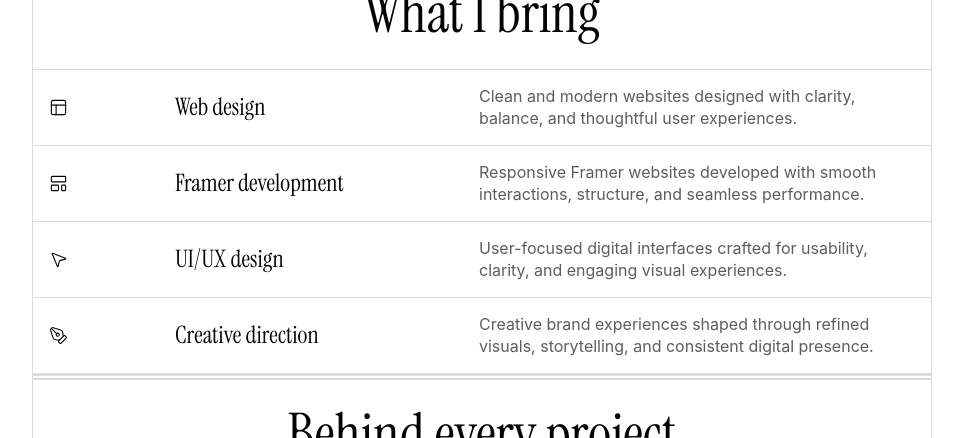
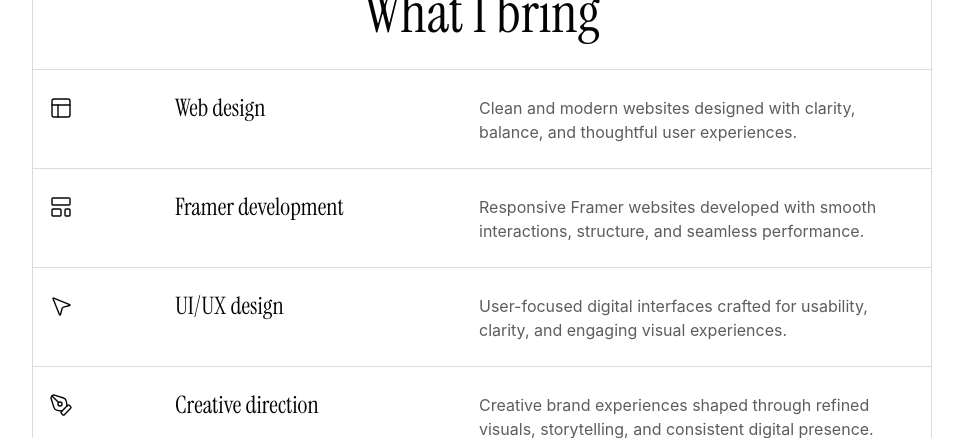
Before and after one commit to Shubham9528/Codefolio-2.0, a React (Vite) app in the folder Frontend/: page / in a window 1280 px wide. Shown: the part 2362-2800 px from the top of the page, without its empty margins (158-1121 px from the left). Built offline with nearby package versions, Linux system fonts and the light colour scheme; a web font is replaced by a local one.

Commit message:
feat: update hero content and enhance services hover state with features list

```diff
--- a/Frontend/src/components/sections/Services.jsx
+++ b/Frontend/src/components/sections/Services.jsx
@@ -3,6 +3,7 @@ import {
   LayoutTemplate,
   MousePointer2,
   PenTool,
+  CheckCircle2,
 } from "lucide-react";
 import { SectionTitle } from "../ui/SectionTitle";
 import { services } from "../../data/portfolioData";
@@ -19,13 +20,29 @@ export function Services() {
     <section id="services" className="section-rule">
       <SectionTitle>What I bring</SectionTitle>
       <div className="services-list">
-        {services.map(({ title, text, iconName }) => {
+        {services.map(({ title, text, iconName, features }) => {
           const Icon = iconMap[iconName];
           return (
             <div className="service-row" key={title}>
-              {Icon && <Icon size={19} strokeWidth={1.4} />}
+              <div className="service-icon-wrapper">
+                {Icon && <Icon size={24} strokeWidth={1.4} className="service-icon" />}
+              </div>
               <h3>{title}</h3>
-              <p>{text}</p>
+              <div className="service-content">
+                <p>{text}</p>
+                {features && (
+                  <div className="service-features-wrapper">
+                    <ul className="service-features">
+                      {features.map((feature, idx) => (
+                        <li key={idx}>
+                          <CheckCircle2 size={16} strokeWidth={2} className="feature-check" />
+                          <span>{feature}</span>
+                        </li>
+                      ))}
+                    </ul>
+                  </div>
+                )}
+              </div>
             </div>
           );
         })}
--- a/Frontend/src/data/portfolioData.js
+++ b/Frontend/src/data/portfolioData.js
@@ -1,8 +1,8 @@
 export const personalInfo = {
-  name: "Logan Hayes",
+  name: "Shubham",
   role: "Creative developer and designer",
   heroSubtitle: "Creative developer and designer who\nenjoys building simple, engaging websites.",
-  ctaText: "Get Template",
+  ctaText: "View Resume",
   ctaLink: "#contact",
   aboutIntroHeading: "More than pixels",
   aboutBio:
@@ -24,21 +24,45 @@ export const services = [
     title: "Web design",
     text: "Clean and modern websites designed with clarity, balance, and thoughtful user experiences.",
     iconName: "PanelsTopLeft",
+    features: [
+      "Responsive layouts",
+      "Visual hierarchy",
+      "Modern aesthetics",
+      "Clean structure",
+    ],
   },
   {
     title: "Framer development",
     text: "Responsive Framer websites developed with smooth interactions, structure, and seamless performance.",
     iconName: "LayoutTemplate",
+    features: [
+      "Custom components",
+      "Smooth animations",
+      "CMS integration",
+      "SEO optimization",
+    ],
   },
   {
     title: "UI/UX design",
     text: "User-focused digital interfaces crafted for usability, clarity, and engaging visual experiences.",
     iconName: "MousePointer2",
+    features: [
+      "Wireframing & Prototyping",
+      "User research",
+      "Design systems",
+      "Usability testing",
+    ],
   },
   {
     title: "Creative direction",
     text: "Creative brand experiences shaped through refined visuals, storytelling, and consistent digital presence.",
     iconName: "PenTool",
+    features: [
+      "Brand identity",
+      "Visual storytelling",
+      "Art direction",
+      "Concept development",
+    ],
   },
 ];
 
--- a/Frontend/src/index.css
+++ b/Frontend/src/index.css
@@ -316,25 +316,95 @@ h1, h2, h3, .project-caption, .social-grid > a > span:first-child, .detail-navig
 .service-row {
   display: grid;
   grid-template-columns: 126px 304px 1fr;
-  align-items: center;
+  align-items: flex-start;
   min-height: 76px;
-  padding: 12px 16px;
+  padding: 24px 16px;
   border-bottom: 1px solid var(--border);
-  transition: background 0.25s;
+  transition: background 0.4s ease;
 }
 
 .service-row:hover {
-  background: var(--muted);
+  background: var(--card); /* Or var(--muted), but card might give a nice flat look */
+}
+
+.service-icon-wrapper {
+  display: flex;
+  align-items: center;
+  height: 28px; /* To match h3 line-height for vertical alignment */
+}
+
+.service-icon {
+  color: var(--foreground);
+  transition: color 0.4s ease;
+}
+
+.service-row:hover .service-icon {
+  color: #3b82f6; /* Blue on hover */
 }
 
 .service-row h3 {
   font-size: 24px;
+  line-height: 28px;
+  margin: 0;
+}
+
+.service-content {
+  display: flex;
+  flex-direction: column;
 }
 
 .service-row p {
   color: var(--muted-foreground);
   font-size: 16px;
-  line-height: 1.4;
+  line-height: 1.5;
+  margin: 0;
+  margin-top: 2px;
+}
+
+.service-features-wrapper {
+  display: grid;
+  grid-template-rows: 0fr;
+  transition: grid-template-rows 0.4s ease, margin-top 0.4s ease;
+}
+
+.service-row:hover .service-features-wrapper {
+  grid-template-rows: 1fr;
+  margin-top: 16px;
+}
+
+.service-features {
+  overflow: hidden;
+  list-style: none;
+  padding: 0;
+  margin: 0;
+  display: flex;
+  flex-direction: column;
+  gap: 10px;
+}
+
+.service-features li {
+  display: flex;
+  align-items: center;
+  gap: 12px;
+  font-size: 15px;
+  color: var(--foreground);
+  opacity: 0;
+  transform: translateY(5px);
+  transition: opacity 0.3s ease, transform 0.3s ease;
+}
+
+.service-row:hover .service-features li {
+  opacity: 1;
+  transform: translateY(0);
+}
+
+.service-row:hover .service-features li:nth-child(1) { transition-delay: 0.1s; }
+.service-row:hover .service-features li:nth-child(2) { transition-delay: 0.15s; }
+.service-row:hover .service-features li:nth-child(3) { transition-delay: 0.2s; }
+.service-row:hover .service-features li:nth-child(4) { transition-delay: 0.25s; }
+
+.feature-check {
+  color: #3b82f6; /* Blue check */
 }
 
 /* Process Section */
```
